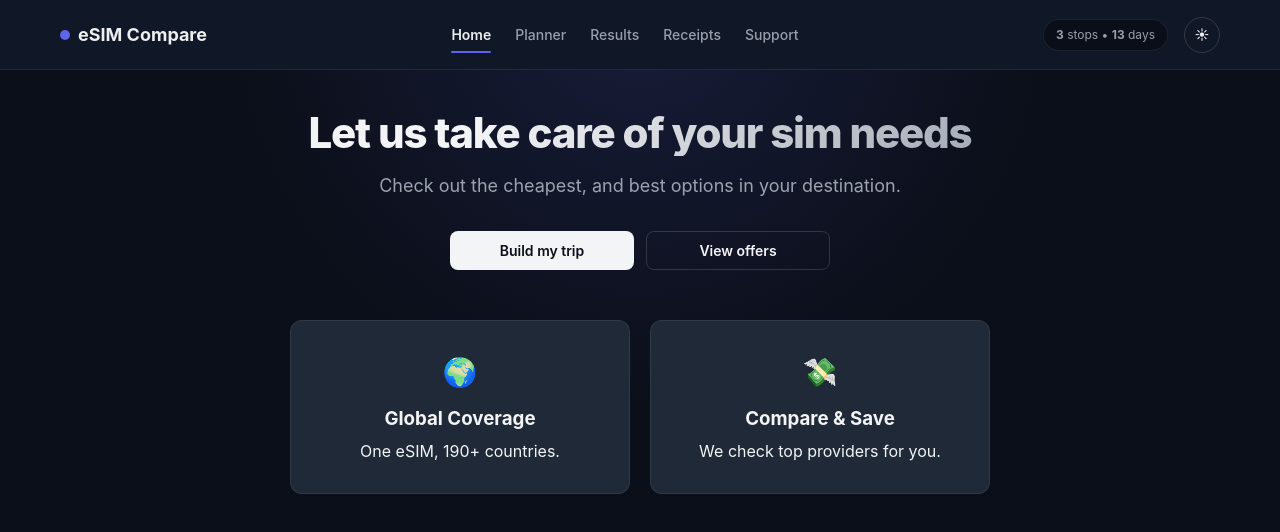
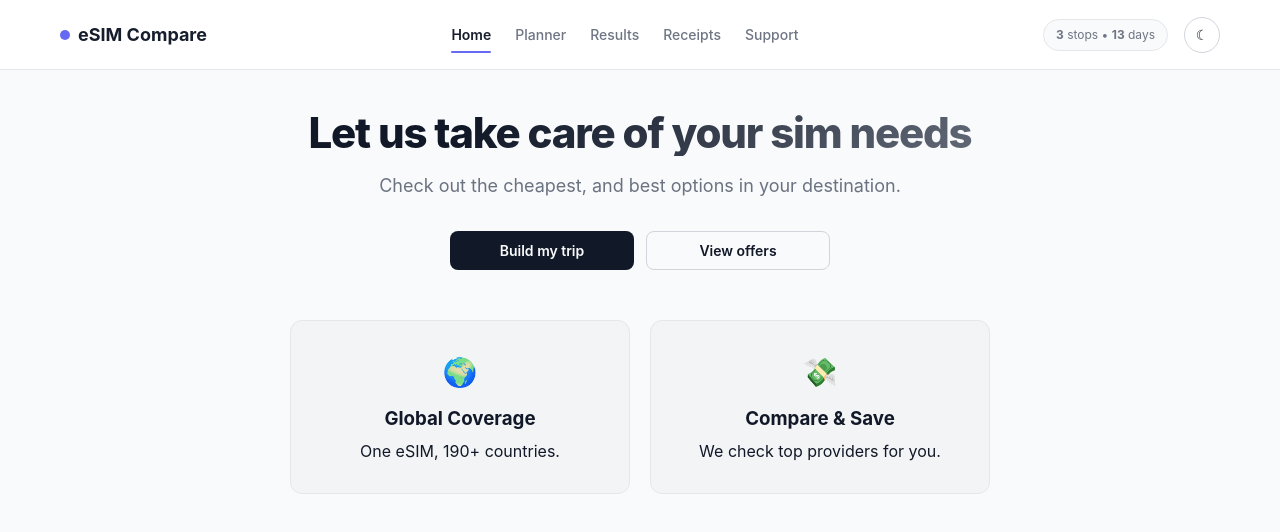
Before and after one commit to ma9ahil/esimcompare, a React (Vite) app: page / in a window 1280 px wide. Shown: the top 532 px of the page. Built offline with nearby package versions, Linux system fonts and the light colour scheme.

Commit message:
light theme is main

```diff
--- a/src/App.jsx
+++ b/src/App.jsx
@@ -14,7 +14,7 @@ import Support from './pages/Support';
 function App() {
   const [nav, setNav] = useState("home");
   const [selectedPackageId, setSelectedPackageId] = useState(null);
-  const [theme, setTheme] = useState("dark");
+  const [theme, setTheme] = useState("light");
 
   const toggleTheme = () => {
     setTheme(prev => prev === "dark" ? "light" : "dark");
```
